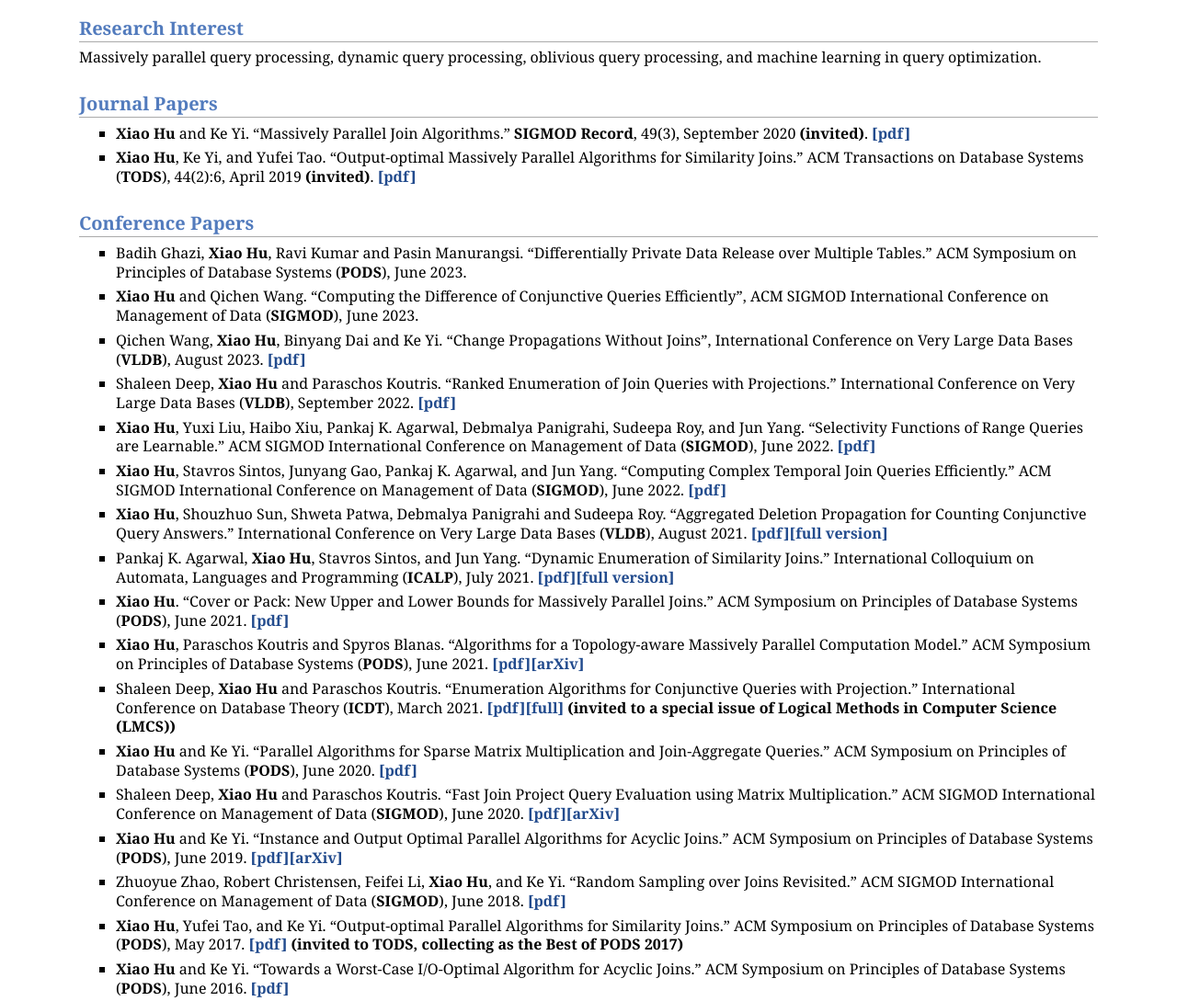
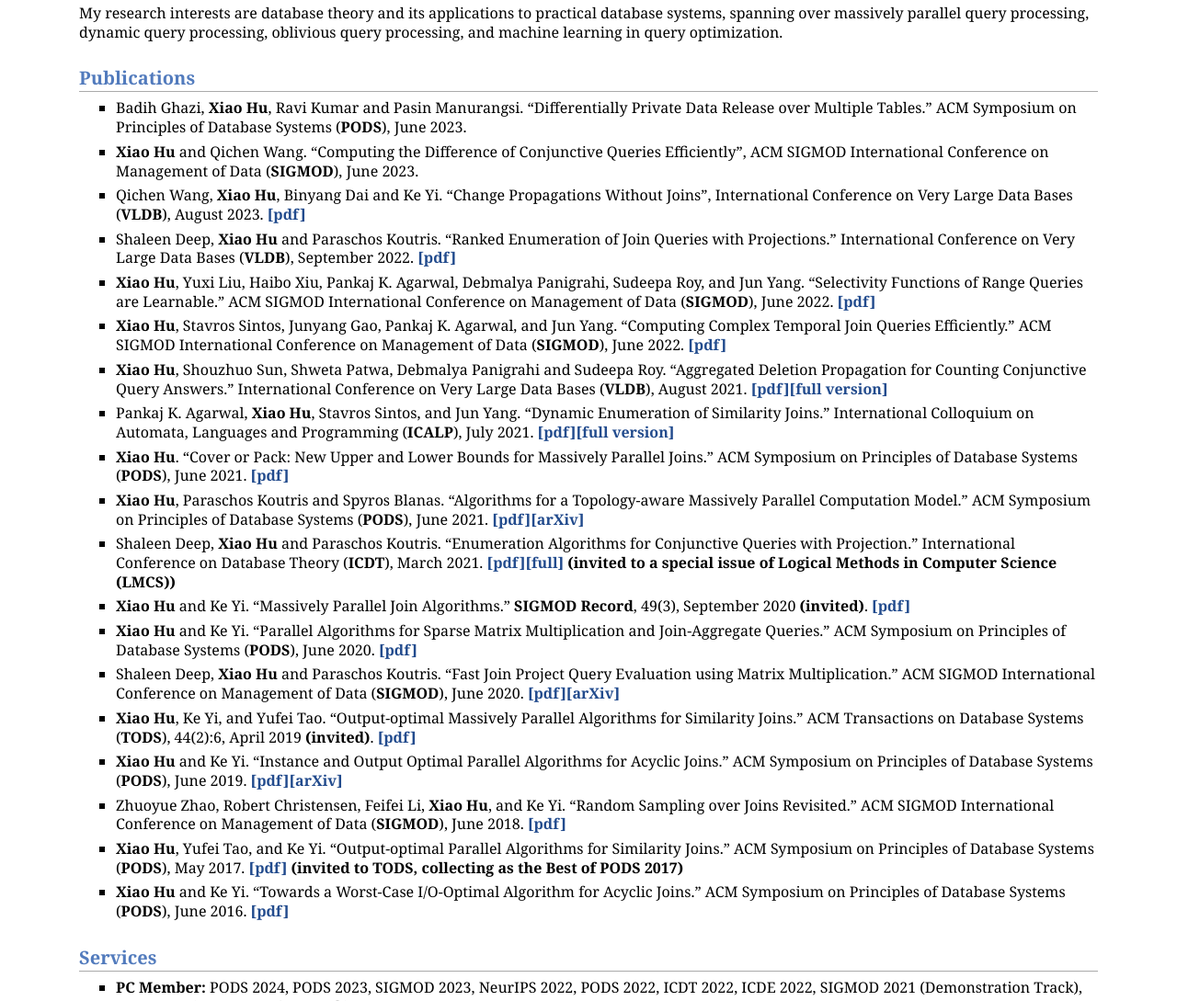
Before and after one commit to xiaohuuw/xiaohuuw.github.io, a plain HTML site: page index.html in a window 1280 px wide. Shown: the part 359-1448 px from the top of the page at 92% size. Drawn offline with Linux system fonts and the light colour scheme.

Commit message:
remove journal

```diff
--- a/index.html
+++ b/index.html
@@ -29,21 +29,9 @@ Email: xiaohu@uwaterloo.ca
 </p>
 <p>I will join the <a href="https://cs.uwaterloo.ca/">Cheriton School of Computer Science</a> as an Assistant Professor at the <a href="https://uwaterloo.ca/">Univeristy of Waterloo</a>. I am looking for PhD and MSc students who are interested in algorithm and complexity of database theory. If you are interested, please send me an email and select me as a potential supervisor in your <a href="https://cs.uwaterloo.ca/future-graduate-students/applying-admissions">application</a>.
 </p>
-<h2>Research Interest
-</h2>
-<p>Massively parallel query processing, dynamic query processing, oblivious query processing, and machine learning in query optimization.
+<p>My research interests are database theory and its applications to practical database systems, spanning over massively parallel query processing, dynamic query processing, oblivious query processing, and machine learning in query optimization.
 </p>
-<h2>Journal Papers
-</h2>
-<ul>
-<li><p><b>Xiao Hu</b> and Ke Yi. &ldquo;Massively Parallel Join Algorithms.&rdquo; <b>SIGMOD Record</b>, 49(3), September 2020 <b>(invited)</b>. <a href="sigmodrecord20.pdf"><b>[pdf]</b></a> <br />
-</p>
-</li>
-<li><p><b>Xiao Hu</b>, Ke Yi, and Yufei Tao. “Output-optimal Massively Parallel Algorithms for Similarity Joins.” ACM Transactions on Database Systems (<b>TODS</b>), 44(2):6, April 2019 <b>(invited)</b>. <a href="tods19.pdf"><b>[pdf]</b></a> <br />
-</p>
-</li>
-</ul>
-<h2>Conference Papers
+<h2>Publications
 </h2>
 <ul>
 <li><p>Badih Ghazi, <b>Xiao Hu</b>, Ravi Kumar and Pasin Manurangsi. &ldquo;Differentially Private Data Release over Multiple Tables.&rdquo; ACM Symposium on Principles of Database Systems (<b>PODS</b>), June 2023.
@@ -76,13 +64,17 @@ Email: xiaohu@uwaterloo.ca
 <li><p><b>Xiao Hu</b>, Paraschos Koutris and Spyros Blanas. &ldquo;Algorithms for a Topology-aware Massively Parallel Computation Model.&rdquo; ACM Symposium on Principles of Database Systems (<b>PODS</b>), June 2021. <a href="pods21-topology.pdf"><b>[pdf]</b></a><a href="pods21-topology-arxiv.pdf"><b>[arXiv]</b></a><br />
 </p>
 </li>
-<li><p>Shaleen Deep, <b>Xiao Hu</b> and Paraschos Koutris. &ldquo;Enumeration Algorithms for Conjunctive Queries with Projection.&rdquo; International Conference on Database Theory (<b>ICDT</b>), March 2021. <a href="icdt21.pdf"><b>[pdf]</b></a><a href="icdt21-full.pdf"><b>[full]</b></a> <b>(invited to a special issue of Logical Methods in Computer Science (LMCS))</b>
+<li><p>Shaleen Deep, <b>Xiao Hu</b> and Paraschos Koutris. &ldquo;Enumeration Algorithms for Conjunctive Queries with Projection.&rdquo; International Conference on Database Theory (<b>ICDT</b>), March 2021. <a href="icdt21.pdf"><b>[pdf]</b></a><a href="icdt21-full.pdf"><b>[full]</b></a> <b>(invited to a special issue of Logical Methods in Computer Science (LMCS))</b></p>
+</li>
+<li><p><b>Xiao Hu</b> and Ke Yi. &ldquo;Massively Parallel Join Algorithms.&rdquo; <b>SIGMOD Record</b>, 49(3), September 2020 <b>(invited)</b>. <a href="sigmodrecord20.pdf"><b>[pdf]</b></a> <br />
 </p>
 </li>
 <li><p><b>Xiao Hu</b> and Ke Yi. &ldquo;Parallel Algorithms for Sparse Matrix Multiplication and Join-Aggregate Queries.&rdquo; ACM Symposium on Principles of Database Systems (<b>PODS</b>), June 2020. <a href="pods20.pdf"><b>[pdf]</b></a>
 </p>
 </li>
-<li><p>Shaleen Deep, <b>Xiao Hu</b> and Paraschos Koutris. &ldquo;Fast Join Project Query Evaluation using Matrix Multiplication.&rdquo; ACM SIGMOD International Conference on Management of Data (<b>SIGMOD</b>), June 2020. <a href="sigmod20.pdf"><b>[pdf]</b></a><a href="sigmod20-arxiv.pdf"><b>[arXiv]</b></a> <br />
+<li><p>Shaleen Deep, <b>Xiao Hu</b> and Paraschos Koutris. &ldquo;Fast Join Project Query Evaluation using Matrix Multiplication.&rdquo; ACM SIGMOD International Conference on Management of Data (<b>SIGMOD</b>), June 2020. <a href="sigmod20.pdf"><b>[pdf]</b></a><a href="sigmod20-arxiv.pdf"><b>[arXiv]</b></a> <br /></p>
+</li>
+<li><p><b>Xiao Hu</b>, Ke Yi, and Yufei Tao. “Output-optimal Massively Parallel Algorithms for Similarity Joins.” ACM Transactions on Database Systems (<b>TODS</b>), 44(2):6, April 2019 <b>(invited)</b>. <a href="tods19.pdf"><b>[pdf]</b></a> <br />
 </p>
 </li>
 <li><p><b>Xiao Hu</b> and Ke Yi. &ldquo;Instance and Output Optimal Parallel Algorithms for Acyclic Joins.&rdquo; ACM Symposium on Principles of Database Systems (<b>PODS</b>), June 2019. <a href="pods19.pdf"><b>[pdf]</b></a><a href="pods19-arxiv.pdf"><b>[arXiv]</b></a> <br />
@@ -158,7 +150,7 @@ Email: xiaohu@uwaterloo.ca
 </p>
 <div id="footer">
 <div id="footer-text">
-Page generated 2023-02-09 22:59:40 PST, by <a href="http://jemdoc.jaboc.net/">jemdoc</a>.
+Page generated 2023-02-09 23:03:36 PST, by <a href="http://jemdoc.jaboc.net/">jemdoc</a>.
 (<a href="index.jemdoc">source</a>)
 </div>
 </div>
```
